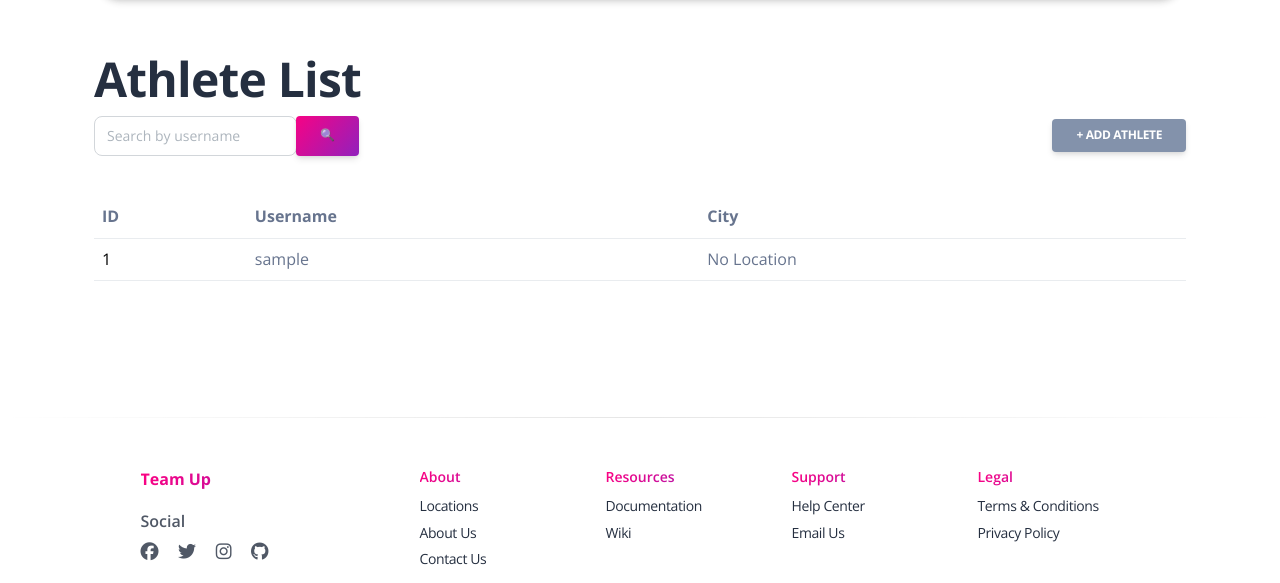
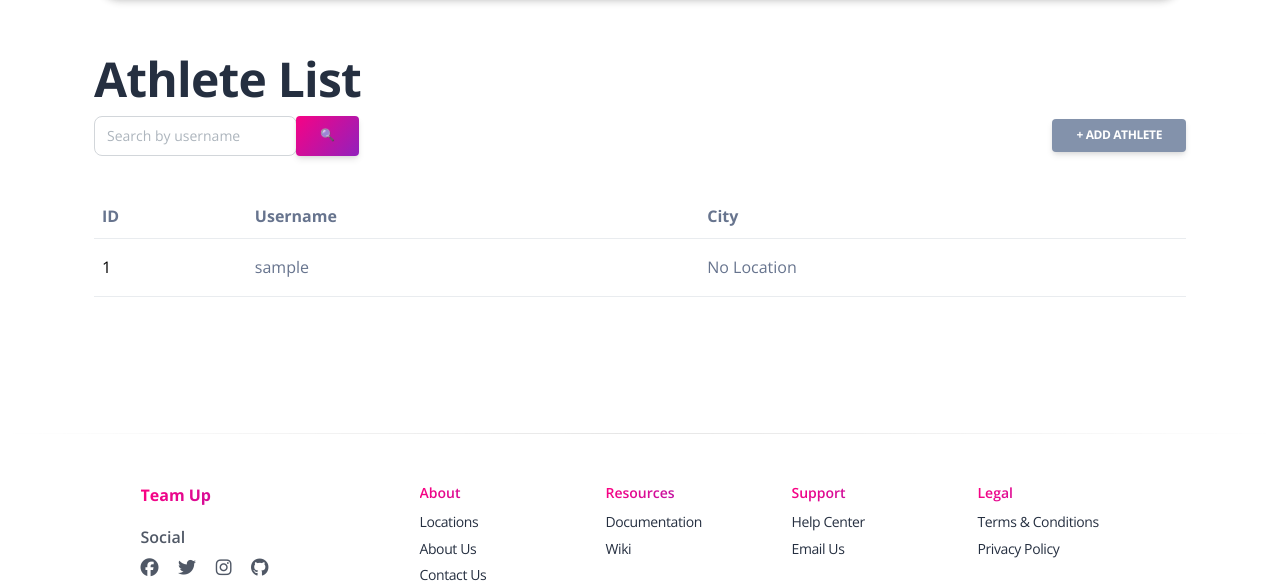
Before and after one commit to VovkOL/team-up, a Django app: page /events/athletes/ in a window 1280 px wide. Shown: the part 70-653 px from the top of the page. Run offline with Django 5.2, Linux system fonts and the light colour scheme; the visitor is signed in with stand-in values (Sample User, id 1); data comes from the database, SQL or seed files in the repository; some libraries are stand-ins or nearby versions.

Commit message:
Add vertical padding to athlete list table cells for improved readability

```diff
--- a/templates/events/athlete_list.html
+++ b/templates/events/athlete_list.html
@@ -30,13 +30,13 @@
           </tr>
           {% for athlete in athlete_list %}
             <tr>
-              <td>
+              <td class="py-3">
                 <a href="{{ athlete.get_absolute_url }}">{{ athlete.id }}</a>
               </td>
-              <td>
+              <td class="py-3">
                 {{ athlete.username }}
               </td>
-              <td>
+              <td class="py-3">
                 {% if athlete.location %} {{ athlete.location }} {% else %} No Location{% endif %}
               </td>
             </tr>
```
